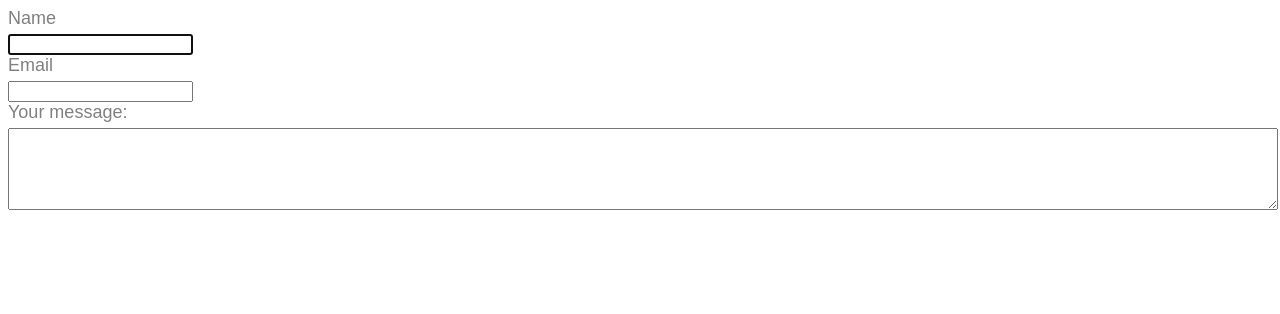
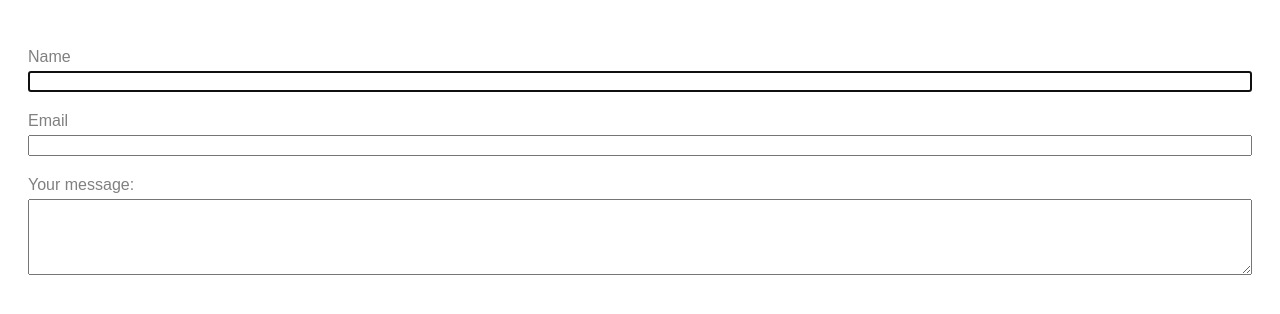
Before and after one commit to Thien-Van/forms-practice, a plain HTML site: page index.html in a window 1280 px wide. Drawn offline with Linux system fonts and the light colour scheme.

Commit message:
Finalized styling and added email address for formspree

```diff
--- a/index.html
+++ b/index.html
@@ -8,7 +8,7 @@
     </head>
     <body>
 
-        <form action="https://formspree.io/YOUR_EMAIL_HERE" method="post">
+        <form action="https://formspree.io/helmutnorbert33@gmail.com" method="post">
             <label for="name">Name</label>
             <input
             id ="name"
--- a/style.css
+++ b/style.css
@@ -1,9 +1,17 @@
+body {
+  padding: 20px;
+}
+
 form label {
   display: block;
-  font-size: 18px;
-  margin-bottom: 5px;
+  font-size: 16px;
+  margin: 20px 0 5px 0;
   color: gray;
   font-family: arial;
+}
+form input {
+  width: 100%;
+  box-sizing: border-box;
 }
 
 form textarea {
@@ -12,4 +20,7 @@ form textarea {
   color: #000;
   font-size: 16px;
   margin-bottom: 20px;
+  box-sizing: border-box;
+  font-family: arial;
+  font-size: 13px;
 }
```
